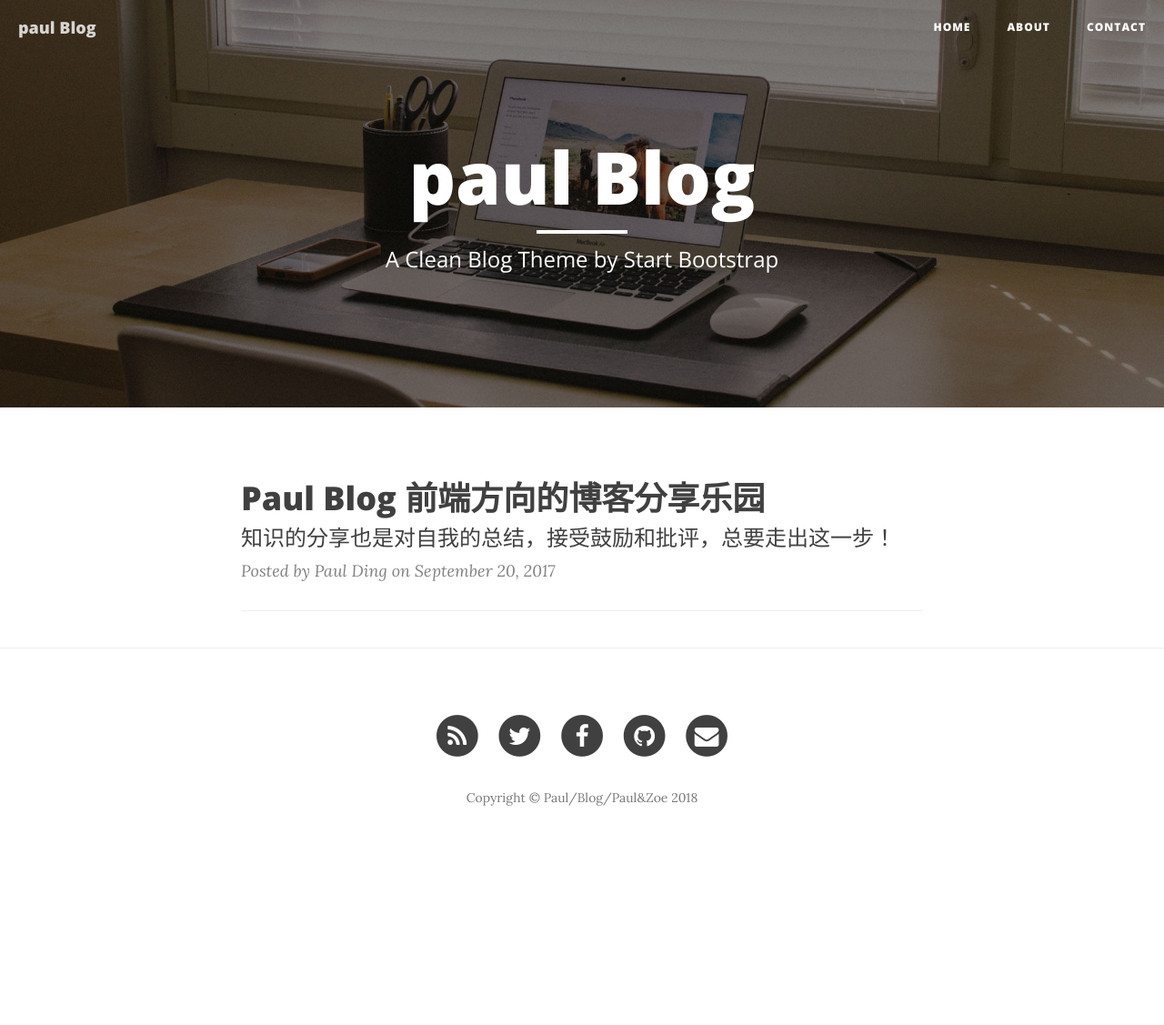
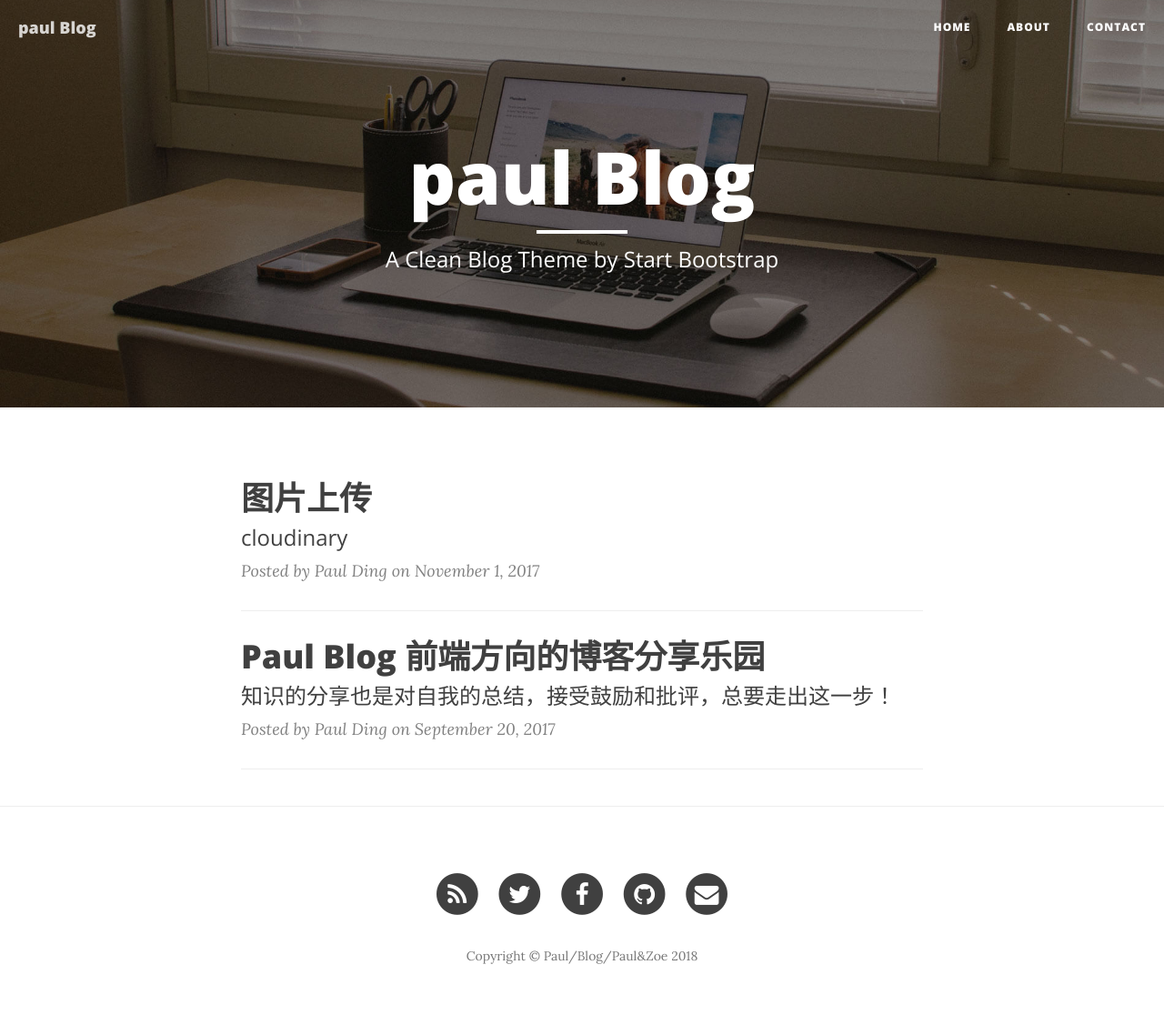
Before and after one commit to paulloo/paulloo.github.io, a Jekyll site: the page built from index.html, in a window 1280 px wide. Shown: the whole page at 91% size. Built offline with Jekyll 4.4.1, drawn with Linux system fonts in a browser that asks for light colours; nearby versions of some CDN libraries; the list of posts is cut into pages by our own code; before the commit the page ends 953 px from its top, so only the background shows below that; part of the change alters nothing that is shown.

Commit message:
图片上传

````diff
--- a/_config.yml
+++ b/_config.yml
@@ -4,7 +4,7 @@ header-img: img/home-bg.jpg
 email: dongpoding@gmail.com
 copyright_name: Paul/Blog/Paul&Zoe
 description: "Write your site description here. It will be used as your sites meta description as well!"
-baseurl: "/"
+baseurl: ""
 url: "http://dingdongpo.com"
 twitter_username: paullood
 github_username:  paulloo
@@ -22,4 +22,4 @@ permalink: pretty
 paginate: 5
 exclude: ["less","node_modules","Gruntfile.js","package.json","README.md"]
 
-gems: [jekyll-paginate, jekyll-feed]
+plugins: [jekyll-paginate, jekyll-feed]
--- /dev/null
+++ b/_posts/2018-05-29-fileupload.markdown
@@ -0,0 +1,175 @@
+---
+layout:     post
+title:      "图片上传"
+subtitle:   "cloudinary"
+date:       2017-11-01T18:05:32.169Z
+author:     "Paul Ding"
+header-img: "//pic5.40017.cn/02/001/0c/51/rBLkCFlnNhCAFgn2AAGAqpjSpxM061.jpg"
+---
+
+koa2 / jquery / cropper / cloudinary
+
+## 前端
+
+> 选择图片
+```
+<xmp>
+<input id="fileupload" type="file" name="files[]" multiple>
+<div class="img-preview" style="margin: 2px"></div>
+<div>
+    <img id="image" src="/index/imgs/tiaoma.jpg">
+</div>
+<button id="uploadImage">保存</button>
+</xmp>
+```
+> 预览图片
+```
+var $image = $("#image");
+var $inputImage = $("#fileupload");
+var URL = window.URL || window.webkitUIL;
+
+if(URL) {
+    $inputImage.change(function () {
+        var files = this.files;
+        var file;
+
+        if (!$image.data('cropper')) {
+            return;
+        }
+        console.log(files);
+        if (files && files.length) {
+            file = files[0];
+            if (/^image\/\w+$/.test(file.type)) {
+                blobURL = URL.createObjectURL(file);
+                $image.one('built.cropper', function () {
+                    // Revoke when load complete
+                    URL.revokeObjectURL(blobURL);
+                }).cropper('reset').cropper('replace', blobURL);
+                $inputImage.val('');
+            } else {
+                window.alert('Please choose an image file.');
+            }
+        }
+    });
+} else {
+    $inputImage.prop('disabled', true).parent().addClass('disabled');
+}
+
+$image.cropper({
+    aspectRatio: 1 / 1,
+    preview: '.img-preview',
+    crop: function(e) {
+        // Output the result data for cropping image.
+        // console.log(e.x);
+        // console.log(e.y);
+        // console.log(e.width);
+        // console.log(e.height);
+        // console.log(e.rotate);
+        // console.log(e.scaleX);
+        // console.log(e.scaleY);
+    },
+});
+```
+> 上传图片
+```
+$('#uploadImage').on('click', function () {
+    console.log('上传所选');
+    $('#image').cropper('getCroppedCanvas', {
+        width: 148,
+        height: 148,
+    }).toBlob(function (blob) {
+        console.log(blob.size);
+        if ((blob.size / 1024) > 1024) {
+            alert('图片文件过大!');
+            return;
+        }
+        let formData = new FormData();
+        formData.append('avatarFile', blob);
+        $.ajax({
+            url: '/api/upload',
+            type: "POST",
+            dataType: 'json',
+            data: formData,
+            processData: false,
+            contentType: false,
+            success: function (message) {
+                console.log(message);
+                if (message.result) {
+                    console.log('Upload success');
+                    let d = new Date();
+                    $('#avatar').attr("src", message.avatarUrl + '?' + d.getTime());
+                    $('#userCardAvatar').attr("src", message.avatarUrl + '?' + d.getTime());
+                    $('.ui.modal').modal('hide');
+                    //window.location.reload();
+                } else {
+                    console.log('Upload failed');
+                    $('#uploadImage').removeClass('loading');
+                    $('#uploadImage').attr('disabled', false);
+                }
+
+            },
+            error: function () {
+                console.log('Upload error');
+            }
+        });
+        $('#uploadImage').addClass('loading');
+        $('#uploadImage').attr('disabled', true);
+    });
+});
+```
+![](imgs/review.png)
+
+## 后端
+> cloudinary.js
+
+```
+var fs = require('fs')
+var cloudinary = require('cloudinary')
+var config = require('../../config/cloudinary.json')
+
+cloudinary.config({
+  'cloud_name': config.cloud_name,
+  'api_key': config.api_key,
+  'api_secret': config.api_secret
+})
+
+exports.upload = async (path) => {
+  return new Promise(function (resolve, reject) {
+    cloudinary.uploader.upload(path, function (result) {
+      console.log(result)
+      fs.readdir('./uploads', (err, files) => {
+        if (err) {
+          console.log(err)
+        }
+        for (var fileName in files) {
+          if (fileName !== 'readme.md') {
+            fs.unlink('./uploads/' + fileName, err => {
+              if (err) {
+                console.log(err)
+              }
+            })
+          }
+        }
+      })
+      resolve(result)
+    })
+  })
+}
+```
+
+> upload.js
+```
+import cloudinary from '../src/lib/cloudinary'
+
+exports.action = async(ctx) => {
+  console.log(ctx.request.body.files.avatarFile.path)
+  var result = await cloudinary.upload(ctx.request.body.files.avatarFile.path)
+  ctx.body = {
+    data: result
+  }
+  return
+}
+```
+
+## 相关入口
+> [cloudinary 文档](https://cloudinary.com/documentation/node_integration#getting_started_guide)
````
